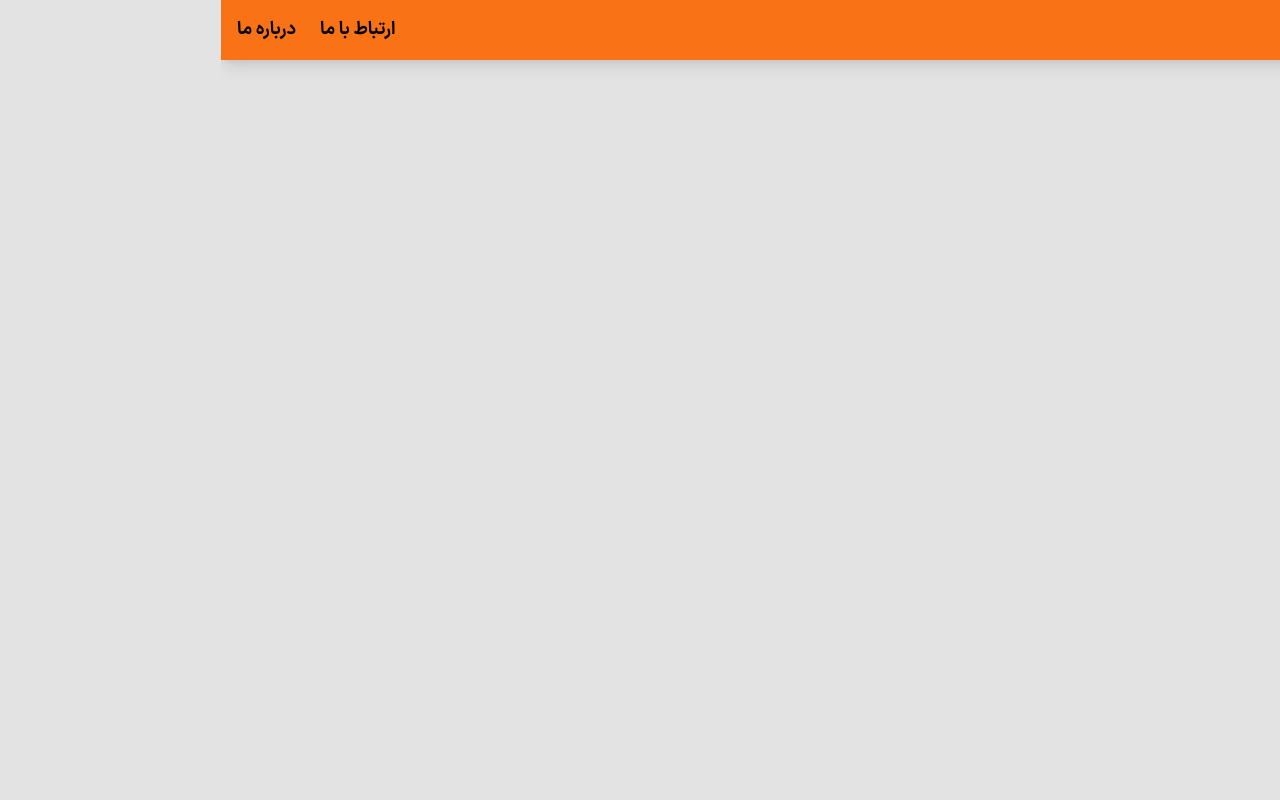
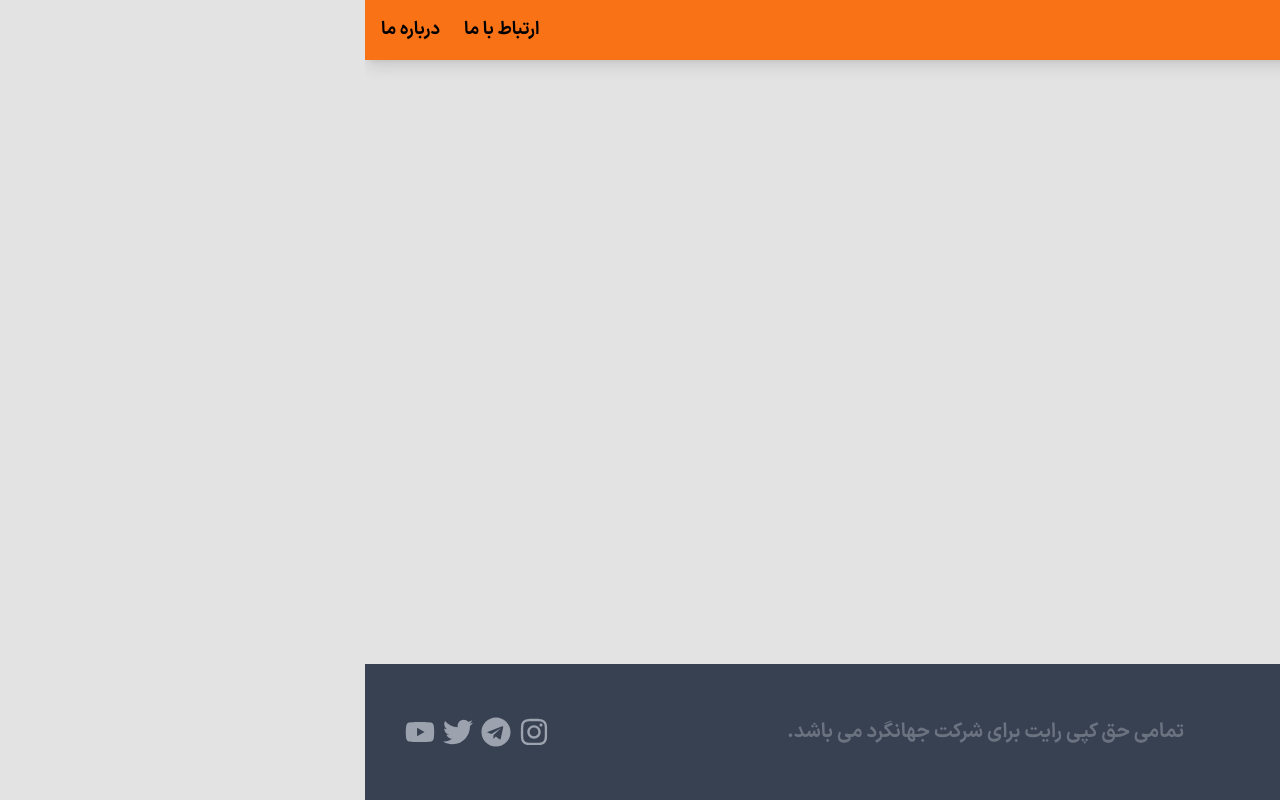
Before and after one commit to omid-bakeri/Jahangard, a React (Vite) app: page / in a window 1280 px wide. Built offline with nearby package versions, Linux system fonts and the light colour scheme; grey boxes are pictures that could not be loaded.

Commit message:
file updated --- footer

```diff
--- /dev/null
+++ b/src/Components/Footer/Footer.jsx
@@ -0,0 +1,42 @@
+import Logo from "./LogoFooter";
+import { FaInstagram, FaTelegram, FaTwitter, FaYoutube } from "react-icons/fa";
+function Footer() {
+  return (
+    <div
+      className="bg-gray-700
+  absolute w-full p-10 bottom-0 "
+    >
+      <div className="flex justify-between items-center">
+        <Logo />
+        <div
+          className="text-xl selection:bg-orange-500
+         selection:text-white text-gray-500"
+        >
+          تمامی حق کپی رایت برای شرکت جهانگرد می باشد.
+        </div>
+        <div className="flex gap-2">
+          <FaInstagram
+            className="text-gray-400 hover:cursor-pointer text-3xl
+            hover:bg-gradient-to-r hover:rounded-xl
+             from-purple-400
+              to-pink-600 hover:duration-500"
+          />
+          <FaTelegram
+            className="text-gray-400 hover:cursor-pointer text-3xl
+           hover:text-[#229ED9] hover:duration-500"
+          />
+          <FaTwitter
+            className="text-gray-400 hover:cursor-pointer text-3xl
+           hover:text-[#00acee] hover:duration-200"
+          />
+          <FaYoutube
+            className="text-gray-400 hover:cursor-pointer text-3xl
+           hover:text-[#c4302b] hover:duration-200"
+          />
+        </div>
+      </div>
+    </div>
+  );
+}
+
+export default Footer;
--- /dev/null
+++ b/src/Components/Footer/LogoFooter.jsx
@@ -0,0 +1,22 @@
+import { Link } from "react-router-dom";
+
+function Logo() {
+  return (
+    <Link
+      to="/"
+      className="flex px-2
+      py-1 justify-start items-center
+      gap-2"
+    >
+      <img
+        width="64"
+        height="64"
+        src="https://img.icons8.com/color/48/world-map-continents.png"
+        alt="world-map-continents"
+      />
+      <h3 className="text-gray-400 opacity-90 text-3xl">جهانگرد</h3>
+    </Link>
+  );
+}
+
+export default Logo;
--- a/src/Pages/About.jsx
+++ b/src/Pages/About.jsx
@@ -1,9 +1,11 @@
+import Footer from "../Components/Footer/Footer";
 import Navbar from "../Components/NavBar/Navbar";
 
 function About() {
   return (
     <>
       <Navbar /> <div className="text-black text-center">درباره ما</div>
+      <Footer />
     </>
   );
 }
--- a/src/Pages/ContectUs.jsx
+++ b/src/Pages/ContectUs.jsx
@@ -1,8 +1,10 @@
+import Footer from "../Components/Footer/Footer";
 import Navbar from "../Components/NavBar/Navbar";
 function ContectUs() {
   return (
     <>
       <Navbar /> <div className="text-black">contact with me</div>
+      <Footer />
     </>
   );
 }
--- a/src/Pages/Home.jsx
+++ b/src/Pages/Home.jsx
@@ -1,8 +1,10 @@
+import Footer from "../Components/Footer/Footer";
 import Navbar from "../Components/NavBar/Navbar";
 function Home() {
   return (
     <div>
       <Navbar />
+      <Footer />
     </div>
   );
 }
--- a/src/Pages/PageNotFound.jsx
+++ b/src/Pages/PageNotFound.jsx
@@ -1,3 +1,4 @@
+import Footer from "../Components/Footer/Footer";
 import Navbar from "../Components/NavBar/Navbar";
 import NotFound from "../Components/NotFound";
 
@@ -8,7 +9,7 @@ function PageNotFound() {
         className="
       h-screen relative"
       >
-        <div className=" w-full">
+        <div className="absolute w-full">
           <Navbar />
         </div>
         <div
@@ -17,6 +18,9 @@ function PageNotFound() {
         >
           <NotFound />
         </div>
+        <div className="w-full">
+          <Footer />
+        </div>
       </div>
     </>
   );
```
